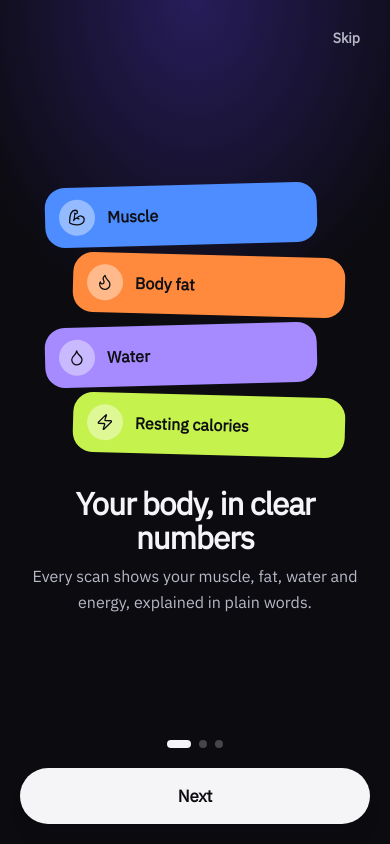
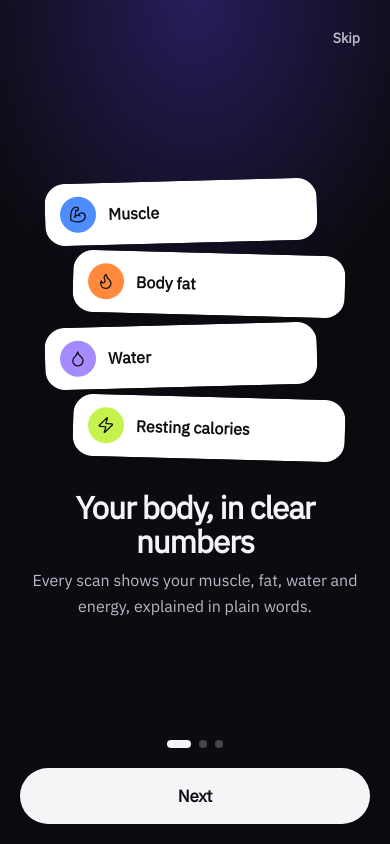
Before and after one commit to alielmayyah/LevelUP, a React (Vite) app: page /intro in a window 390 px wide. Built offline with nearby package versions, Linux system fonts and the light colour scheme; a web font is replaced by a local one; what @capacitor/preferences would draw is missing.

Commit message:
style(mobile): keep cards neutral and put metric color on icon discs
Whole cards in a metric color made the app too colorful. Cards are white
(graphite at night) again; a metric's color now sits only on its icon
disc and chart marks, and bars are ink.

```diff
--- a/src/pages/Goals.tsx
+++ b/src/pages/Goals.tsx
@@ -50,6 +50,7 @@ const GoalCard: React.FC<{ goal: GoalView; kind: GoalTab }> = ({ goal, kind }) =
         <span
           className="lu-goal-icon grid size-12 flex-none place-items-center rounded-full text-[24px]"
           aria-hidden="true"
+          data-pop
         >
           <Icon name={icon} />
         </span>
--- a/src/pages/Intro.tsx
+++ b/src/pages/Intro.tsx
@@ -19,24 +19,24 @@ const Picture: React.FC<{ slide: SlideKey }> = ({ slide }) => {
   const { t } = useTranslation();
   if (slide === 'numbers') {
     const chips: [IconName, string, string][] = [
-      ['muscle', 'lu-block-muscle', t('intro.chip.muscle')],
-      ['bodyFat', 'lu-block-fat', t('intro.chip.fat')],
-      ['drop', 'lu-block-weight', t('intro.chip.water')],
-      ['bolt', 'lu-block-lime', t('intro.chip.energy')],
+      ['muscle', 'lu-disc-muscle', t('intro.chip.muscle')],
+      ['bodyFat', 'lu-disc-fat', t('intro.chip.fat')],
+      ['drop', 'lu-disc-weight', t('intro.chip.water')],
+      ['bolt', 'lu-disc-lime', t('intro.chip.energy')],
     ];
     return (
       <ul className="m-0 grid w-full max-w-[300px] list-none gap-2.5 p-0">
         {chips.map(([icon, tone, label], i) => (
           <li
             key={icon}
-            className={`lu-block lu-intro-row flex items-center gap-3 rounded-[20px] px-3.5 py-3 ${tone}`}
+            className="lu-card lu-intro-row flex items-center gap-3 rounded-[20px] px-3.5 py-3"
             // Every other row steps in a little, so the stack reads as a loose fan of cards.
             style={{ marginInlineStart: `${(i % 2) * 28}px`, inlineSize: 'calc(100% - 28px)' }}
           >
-            <span className="lu-block-badge size-9 flex-none text-[1.1rem]">
+            <span className={`lu-disc ${tone} size-9 text-[1.1rem]`}>
               <Icon name={icon} />
             </span>
-            <span className="font-display font-semibold">{label}</span>
+            <span className="font-display font-semibold text-ink">{label}</span>
           </li>
         ))}
       </ul>
@@ -45,10 +45,15 @@ const Picture: React.FC<{ slide: SlideKey }> = ({ slide }) => {
   if (slide === 'meaning')
     return (
       <div className="grid w-full max-w-[300px] gap-3 text-start">
-        <div className="lu-block lu-block-muscle grid gap-1.5 p-4">
-          <span className="lu-block-muted text-[0.8125rem] font-semibold">{t('intro.demo.muscle')}</span>
-          <span className="lu-display text-[2.2rem] leading-none">
-            {formatNumber(41.3, 1)} <span className="lu-block-muted text-[0.5em]">{t('units.kg')}</span>
+        <div className="lu-card grid gap-1.5 p-4">
+          <span className="flex items-center gap-2 text-[0.8125rem] font-semibold text-muted">
+            <span className="lu-disc lu-disc-muscle size-7 text-[0.95rem]">
+              <Icon name="muscle" />
+            </span>
+            {t('intro.demo.muscle')}
+          </span>
+          <span className="lu-display text-[2.2rem] leading-none text-ink">
+            {formatNumber(41.3, 1)} <span className="text-[0.5em] text-muted">{t('units.kg')}</span>
           </span>
           <svg
             className="lu-intro-spark block h-10 w-full"
@@ -75,7 +80,7 @@ const Picture: React.FC<{ slide: SlideKey }> = ({ slide }) => {
       <div className="lu-card grid gap-2 p-4">
         <span className="lu-card-kicker">{t('intro.demo.goal')}</span>
         <strong className="font-display text-ink">{t('intro.demo.goalTitle')}</strong>
-        <span className="lu-bar [--bar-color:var(--lu-muscle)]">
+        <span className="lu-bar">
           <span style={{ '--lu-bar': '67%' } as CSSProperties} />
         </span>
       </div>
--- a/src/pages/goals/Goals.scss
+++ b/src/pages/goals/Goals.scss
@@ -1,8 +1,7 @@
 /*
- * Goals' custom pieces: each metric's block color, the solid metric icon
- * discs, the bar in the goal's color on its hatched track, and the picked
- * state on New goal. Layout and type are Tailwind classes in Goals.tsx and
- * NewGoal.tsx.
+ * Goals' custom pieces: each metric's color on its icon disc (the only color
+ * on the card), the ink bar on its hatched track, and the picked state on New
+ * goal. Layout and type are Tailwind classes in Goals.tsx and NewGoal.tsx.
  */
 @layer components {
   /* Each metric's hue, as on Home and Progress. */
@@ -38,12 +37,10 @@
       box-shadow: var(--lu-shadow-pressed);
     }
 
-    /* Picked: the whole option turns into its metric's color block. */
+    /* Picked: an ink outline and a check; the card itself stays neutral. */
     &[aria-checked='true'] {
-      border-color: var(--metric);
-      background: var(--metric);
-      color: var(--lu-on-block);
-      --icon-color: var(--lu-on-block);
+      border-color: var(--lu-text);
+      box-shadow: inset 0 0 0 1px var(--lu-text);
     }
 
     &:focus-visible {
@@ -66,11 +63,7 @@
    * otherwise painted every goal purple at night.
    */
   :root .lu-goal .lu-goal-progress > span {
-    background: var(--metric);
-  }
-
-  :root .lu-goal.lu-goal-completed .lu-goal-progress > span {
-    background: var(--lu-lime);
+    background: var(--lu-text);
   }
 
   .lu-goal-target {
--- a/src/pages/home/Dashboard.scss
+++ b/src/pages/home/Dashboard.scss
@@ -46,9 +46,15 @@
   .lu-tick-lit {
     stroke: var(--lu-hero-up);
 
-    /* The tick at the score stands a little taller, in white. */
+    /* The tick at the score stands a little taller, in white, and breathes. */
     &.is-head {
       stroke: var(--lu-hero-text);
+      transform-box: fill-box;
+      transform-origin: 50% 50%;
+
+      @media (prefers-reduced-motion: no-preference) {
+        animation: lu-tick-breathe 1.8s ease-in-out 1.4s infinite;
+      }
     }
   }
 
@@ -135,25 +141,6 @@
     }
   }
 
-  /* Each shortcut's icon sits on a small solid disc of its own color, ink icon on top. */
-  .lu-quick-badge {
-    background: var(--block);
-    color: var(--lu-on-block);
-    --icon-color: var(--lu-on-block);
-  }
-
-  .lu-quick-scan {
-    --block: var(--lu-weight);
-  }
-
-  .lu-quick-goal {
-    --block: var(--lu-muscle);
-  }
-
-  .lu-quick-medals {
-    --block: var(--lu-tier-3);
-  }
-
   /* ---------- Notifications sheet ---------- */
 
   .lu-notif-count {
@@ -209,6 +196,12 @@
   }
 }
 
+@keyframes lu-tick-breathe {
+  50% {
+    opacity: 0.45;
+  }
+}
+
 @keyframes lu-fs-up {
   from {
     transform: translateY(32px);
--- a/src/pages/intro/Intro.scss
+++ b/src/pages/intro/Intro.scss
@@ -1,7 +1,7 @@
 /*
  * Intro slides, on the ink backdrop shared with the splash and login: a fan
- * of metric color blocks, a muscle block with its sparkline, a goal card with
- * a medal, and the page dots.
+ * of metric cards (color only on their icon discs), a muscle card with its
+ * sparkline, a goal card with a medal, and the page dots.
  */
 @layer components {
   /* The fan of blocks: each row tilts a hair, like cards dealt onto a table. */
@@ -20,7 +20,7 @@
 
   .lu-intro-spark polyline {
     fill: none;
-    stroke: var(--lu-on-block);
+    stroke: var(--lu-muscle);
     stroke-width: 2.5;
     stroke-linecap: round;
     stroke-linejoin: round;
--- a/src/theme/kit.css
+++ b/src/theme/kit.css
@@ -1,7 +1,7 @@
 /*
- * The app's shared UI kit, bold and energetic: big rounded cards that float on
- * the page, solid color blocks for body metrics (ink text on top), ink pills
- * for the active choice, iOS-style switches, hatched progress tracks, and
+ * The app's shared UI kit, bold but calm: big rounded neutral cards that
+ * float on the page, color only on icon discs and chart marks, ink pills for
+ * the active choice, iOS-style switches, hatched progress tracks, and
  * loading/empty states. Titles and numbers are Alexandria; body text is
  * IBM Plex Sans (Latin) and IBM Plex Sans Arabic (Arabic).
  *
@@ -197,50 +197,42 @@ button.lu-card:active {
   outline-offset: 3px;
 }
 
-/* ---------- Color blocks ---------- */
+/* ---------- Icon discs ---------- */
 
 /*
- * A solid block of one metric's color with ink text on it, in both themes:
- * the color says which metric at a glance. Set --block, or use a metric
- * class. Values inside use .lu-display.
+ * Color lives on icons, not on cards: a metric's icon sits on a solid disc of
+ * its color with an ink glyph, and the card around it stays neutral. Set
+ * --disc, or use a metric class. Size with utilities (size-10, text-[1.2rem]).
  */
-.lu-block {
-  --block: var(--ion-color-primary);
-  box-sizing: border-box;
-  border-radius: var(--lu-radius-card);
-  background: var(--block);
+.lu-disc {
+  --disc: var(--ion-color-primary);
+  display: grid;
+  flex: none;
+  place-items: center;
+  border-radius: 999px;
+  background: var(--disc);
   color: var(--lu-on-block);
   --icon-color: var(--lu-on-block);
 }
 
-.lu-block-fat {
-  --block: var(--lu-fat);
+.lu-disc-fat {
+  --disc: var(--lu-fat);
 }
 
-.lu-block-muscle {
-  --block: var(--lu-muscle);
+.lu-disc-muscle {
+  --disc: var(--lu-muscle);
 }
 
-.lu-block-weight {
-  --block: var(--lu-weight);
+.lu-disc-weight {
+  --disc: var(--lu-weight);
 }
 
-.lu-block-lime {
-  --block: var(--lu-lime);
+.lu-disc-lime {
+  --disc: var(--lu-lime);
 }
 
-/* The round icon disc on a block: a light frosted wash over the block color. */
-.lu-block-badge {
-  display: grid;
-  place-items: center;
-  border-radius: 999px;
-  background: var(--lu-frost);
-  color: var(--lu-on-block);
-}
-
-/* Muted text on a block (labels under big numbers). */
-.lu-block-muted {
-  color: var(--lu-on-block-muted);
+.lu-disc-gold {
+  --disc: var(--lu-tier-3);
 }
 
 /* ---------- Chips ---------- */
@@ -453,12 +445,8 @@ button.lu-card:active {
   block-size: 100%;
   inline-size: var(--lu-bar, 0%);
   border-radius: inherit;
-  background: var(--bar-color, var(--ion-color-primary));
+  background: var(--bar-color, var(--lu-text));
   transition: inline-size 500ms var(--ease-soft, ease-out);
-}
-
-:root.ion-palette-dark .lu-bar > span {
-  background: var(--bar-color, var(--ion-color-secondary));
 }
 
 /* ---------- Toggle switch ---------- */
--- a/src/theme/tokens.css
+++ b/src/theme/tokens.css
@@ -37,14 +37,14 @@
   --lu-cta-bg-pressed: #2a2c33;
   --lu-cta-text: #ffffff;
 
-  /* Text on a color block: ink in both themes, so blocks read the same day and night. */
+  /* The glyph on an icon disc: ink in both themes, so discs read the same day and night. */
   --lu-on-block: #0e0f13;
   /* 85% ink: still reads as secondary, and keeps 4.5:1 on the blue and violet blocks. */
   --lu-on-block-muted: rgba(14, 15, 19, 0.85);
   /* A frosted white wash on a block or the hero (icon discs, chips). */
   --lu-frost: rgba(255, 255, 255, 0.4);
 
-  /* One solid block color per body metric (fill behind ink text, and the metric's icon and line). */
+  /* One color per body metric, used only on its icon disc and its chart marks. */
   --lu-fat: #ff8a3d;
   --lu-fat-hi: #ffc46b;
   --lu-fat-core: #fff1d6;
```
Also changed, not shown: src/pages/NewGoal.tsx (+4 -4 lines), src/pages/home/QuickActions.tsx (+6 -6 lines), src/pages/home/StatTiles.tsx (+19 -14 lines).
